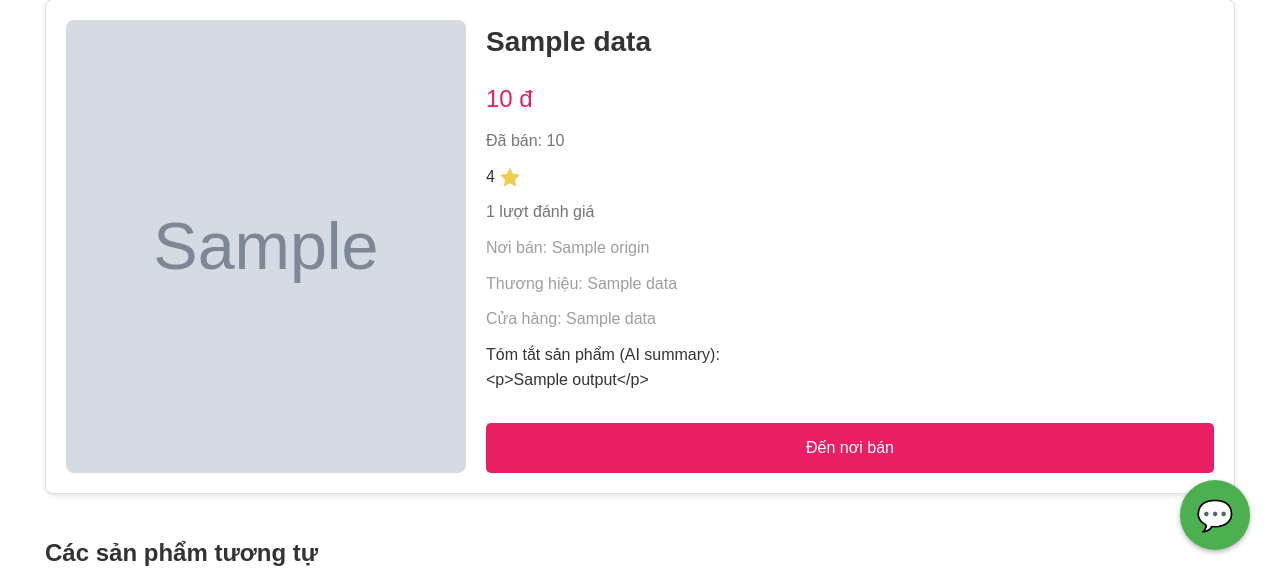
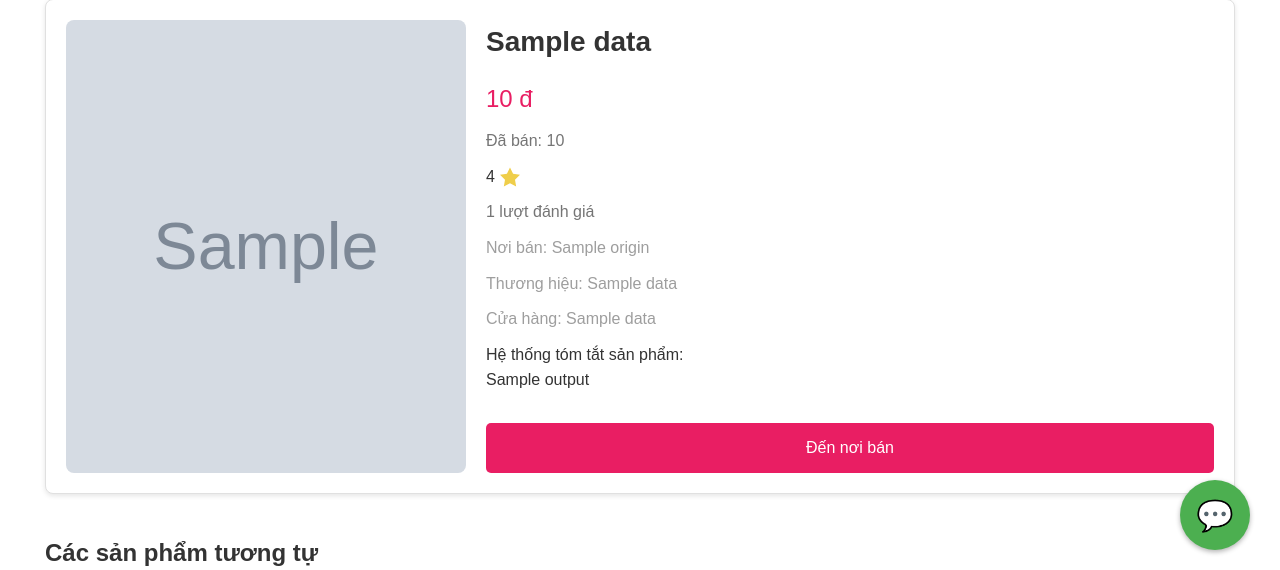
Before and after one commit to TrieuBui1012/WebsiteShoppingAssistant, a Flask app: page /product/1/1 in a window 1280 px wide. Shown: the part 220-790 px from the top of the page. Run offline with Flask 3, Linux system fonts and the light colour scheme; grey boxes marked "Sample" are stand-in pictures; a database or web service that is not in the repository returns one stand-in record (values such as "Sample title"); data that the repository does not hold is empty; some libraries are stand-ins or nearby versions.

Commit message:
update markdown

```diff
--- a/FlaskFrontend/app/templates/main/product.html
+++ b/FlaskFrontend/app/templates/main/product.html
@@ -106,7 +106,6 @@
     }
 
     .product-summary {
-      display: flex;
       align-items: center;
       margin-bottom: 10px;
     }
@@ -292,7 +291,7 @@
       <div class="product-brand">Thương hiệu: {{ product['brandName'] }}</div>
       <div class="product-seller">Cửa hàng: {{ product['sellerName'] }}</div>
       {% if summary %}
-      <div class="product-summary">Tóm tắt sản phẩm (AI summary):<br>{{ summary }}</div>
+      <div class="product-summary">Hệ thống tóm tắt sản phẩm:<br>{{ summary | safe  }}</div>
       {% endif %}
       <a href="{{ product['link'] }}" target="_blank" data-track-url="{{ url_for('main.track_product', productId=product['productId'], origin=product['origin']) }}" class="purchase-button">Đến nơi bán</a>
     </div>
```
